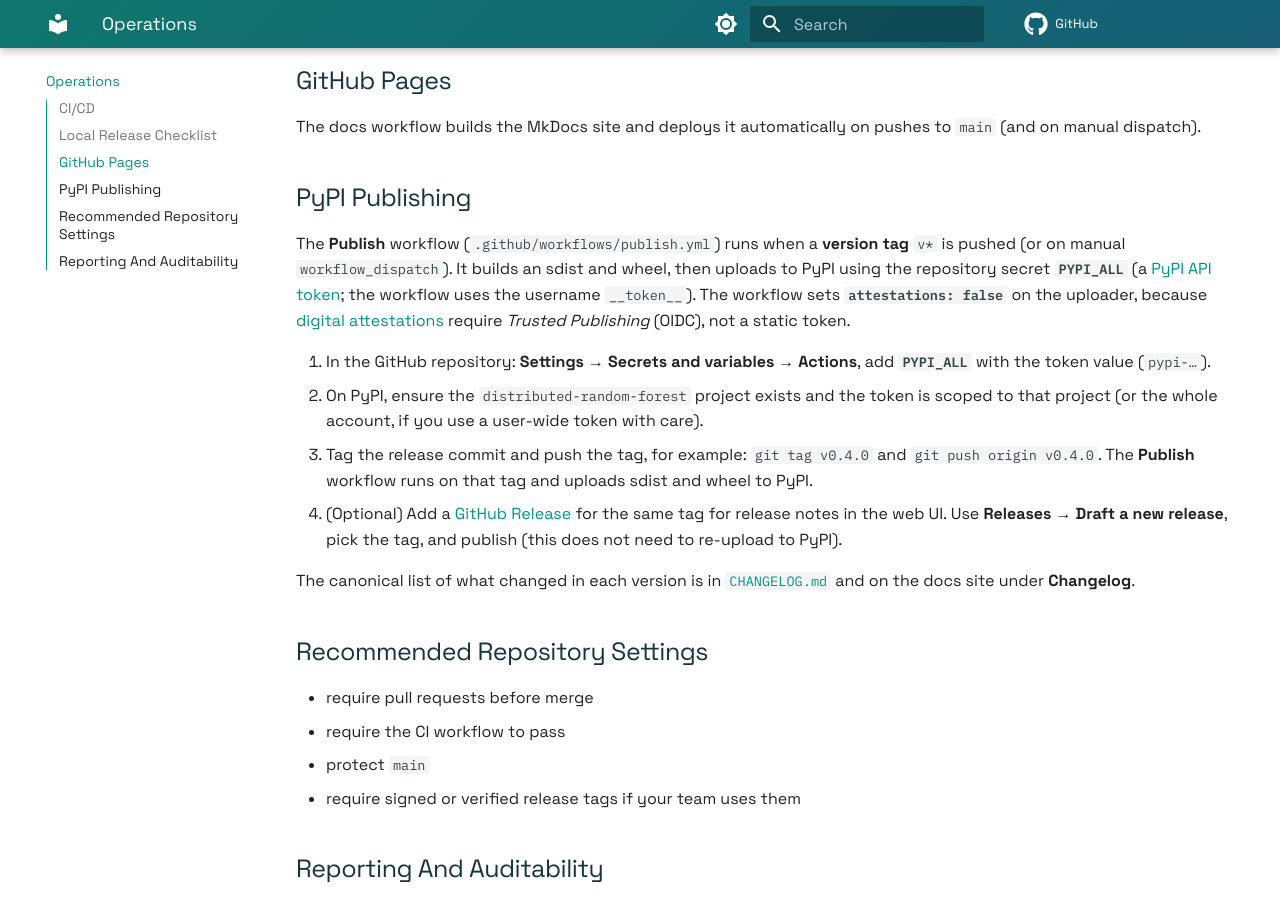
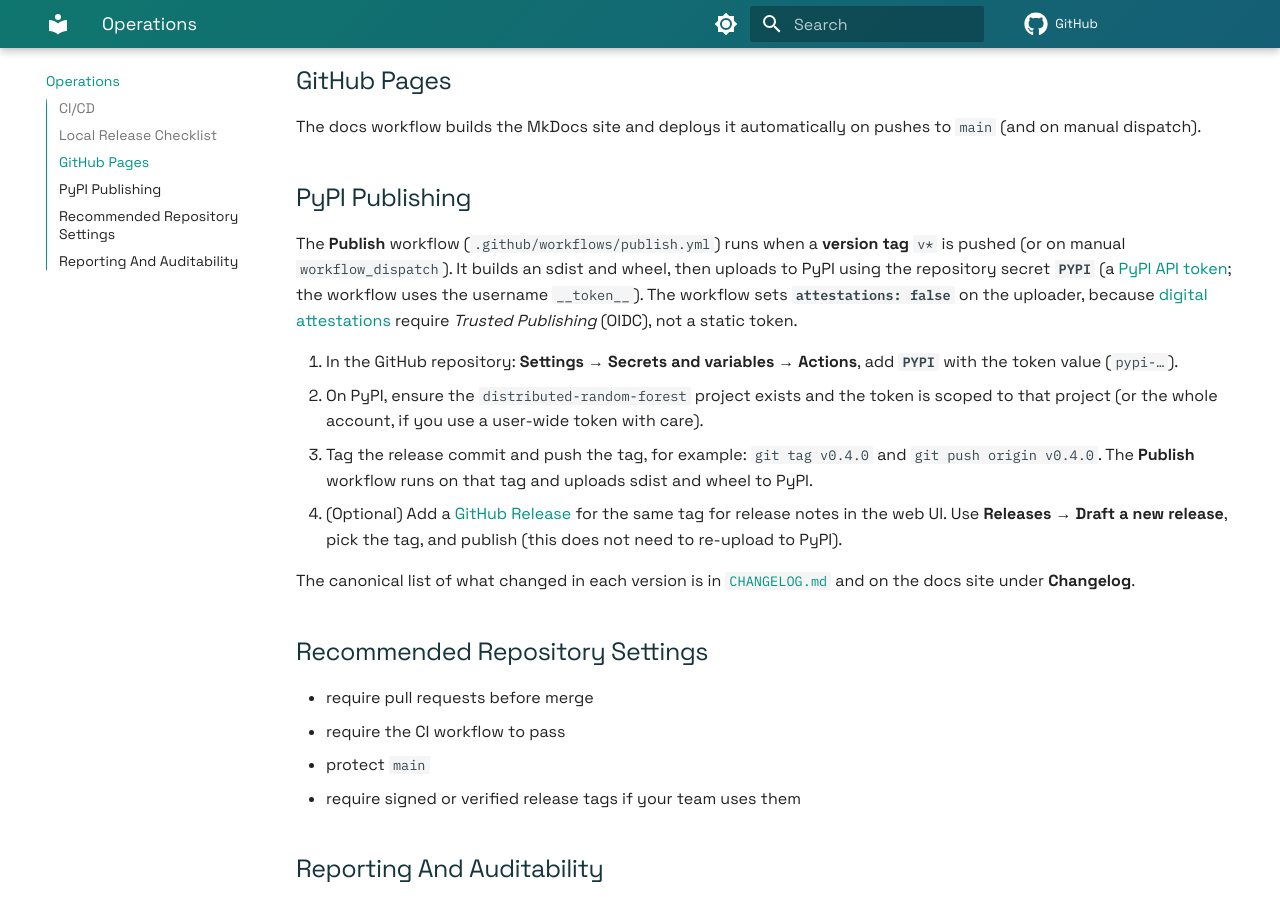
Before and after one commit to Bowenislandsong/distributed_random_forest, an MkDocs documentation site: the page built from docs/operations.md, in a window 1280 px wide and 900 px high, scrolled down 645 px. Built offline with MkDocs 1.6.1 and Material for MkDocs 9.7.7, drawn with Linux system fonts in a browser that asks for light colours; comment, search, counter and statistics services are not loaded; the version menu is left out.

Commit message:
ci: use Actions secret PYPI (renamed from PYPI_ALL)
Made-with: Cursor

```diff
--- a/docs/operations.md
+++ b/docs/operations.md
@@ -24,9 +24,9 @@ to `main` (and on manual dispatch).
 
 ## PyPI Publishing
 
-The **Publish** workflow (`.github/workflows/publish.yml`) runs when a **version tag** `v*` is pushed (or on manual `workflow_dispatch`). It builds an sdist and wheel, then uploads to PyPI using the repository secret **`PYPI_ALL`** (a [PyPI API token](https://pypi.org/manage/account/token/); the workflow uses the username `__token__`). The workflow sets **`attestations: false`** on the uploader, because [digital attestations](https://github.com/pypa/gh-action-pypi-publish#generating-and-uploading-attestations) require *Trusted Publishing* (OIDC), not a static token.
+The **Publish** workflow (`.github/workflows/publish.yml`) runs when a **version tag** `v*` is pushed (or on manual `workflow_dispatch`). It builds an sdist and wheel, then uploads to PyPI using the repository secret **`PYPI`** (a [PyPI API token](https://pypi.org/manage/account/token/); the workflow uses the username `__token__`). The workflow sets **`attestations: false`** on the uploader, because [digital attestations](https://github.com/pypa/gh-action-pypi-publish#generating-and-uploading-attestations) require *Trusted Publishing* (OIDC), not a static token.
 
-1. In the GitHub repository: **Settings → Secrets and variables → Actions**, add **`PYPI_ALL`** with the token value (`pypi-…`).
+1. In the GitHub repository: **Settings → Secrets and variables → Actions**, add **`PYPI`** with the token value (`pypi-…`).
 2. On PyPI, ensure the `distributed-random-forest` project exists and the token is scoped to that project (or the whole account, if you use a user-wide token with care).
 3. Tag the release commit and push the tag, for example: `git tag v0.4.0` and `git push origin v0.4.0`. The **Publish** workflow runs on that tag and uploads sdist and wheel to PyPI.
 4. (Optional) Add a [GitHub Release](https://github.com/Bowenislandsong/distributed_random_forest/releases) for the same tag for release notes in the web UI. Use **Releases → Draft a new release**, pick the tag, and publish (this does not need to re-upload to PyPI).
```
Also changed, not shown: 1 other file.
